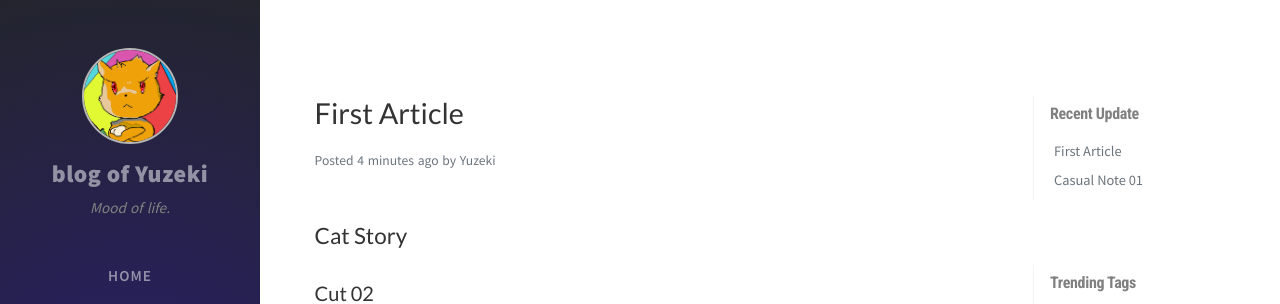
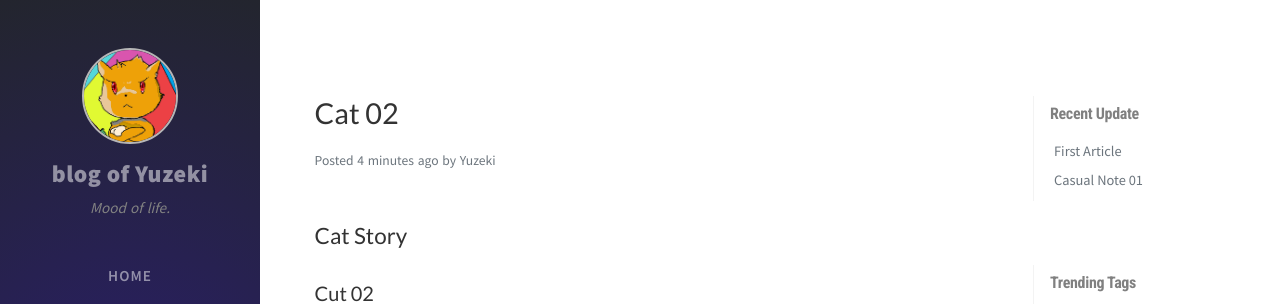
Before and after one commit to yuzeki/yublog.github.io, a Jekyll site: the page built from _posts/2020-09-12-cat-02.md, in a window 1280 px wide and 900 px high. Shown: the top 304 px of the window. Built offline with Jekyll 4.4.1, drawn with Linux system fonts in a browser that asks for light colours; nearby versions of some CDN libraries; comment, search, counter and statistics services are not loaded.

Commit message:
post 9-12

```diff
--- a/_posts/2020-09-12-cat-02.md
+++ b/_posts/2020-09-12-cat-02.md
@@ -1,5 +1,5 @@
 ---
-title: First Article
+title: Cat 02
 author: Yuzeki
 date: 2020-09-12 20:42:46 +0800
 categories: [Fiction]
```
